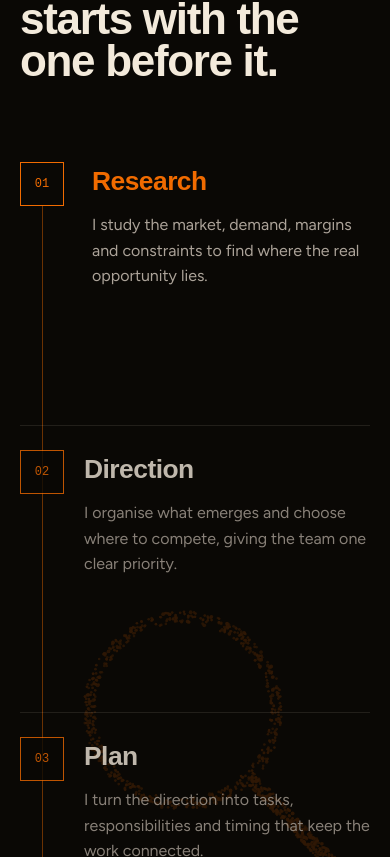
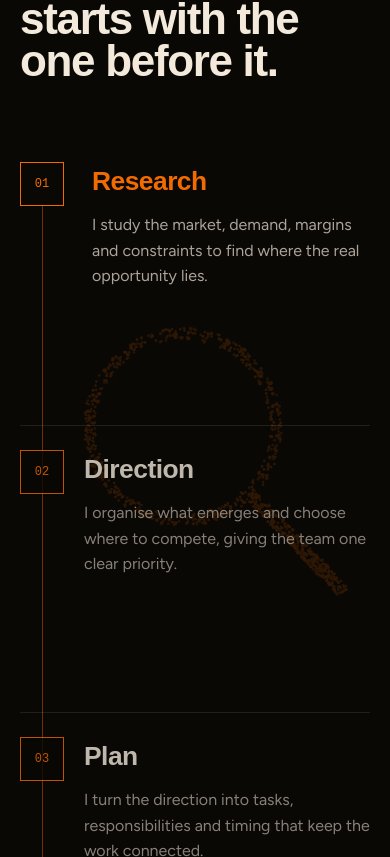
Before and after one commit to coderrordan/portfolio, a React (Vite) app: page / in a window 390 px wide. Shown: the part 5987-6844 px from the top of the page. Built offline with nearby package versions, Linux system fonts and the light colour scheme; a web font is replaced by a local one.

Commit message:
fix: method particles sticky on mobile with wider viewport coverage

```diff
--- a/src/index.css
+++ b/src/index.css
@@ -2635,9 +2635,9 @@ h3 {
   }
 
   .process-particles .method-particles {
-    position: absolute;
-    top: 0;
-    height: 100%;
+    position: sticky;
+    top: 5vh;
+    height: 90vh;
     opacity: 0.16;
   }
 
```
